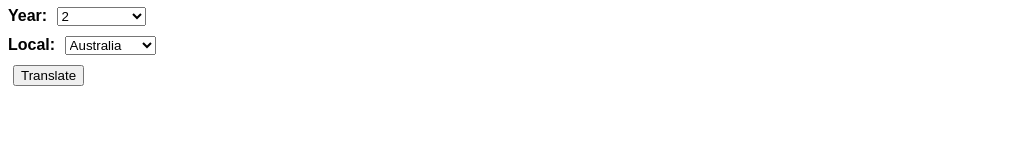
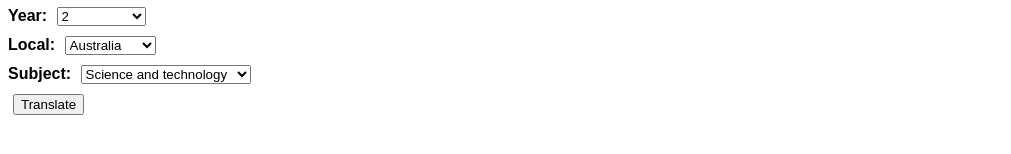
Before and after one commit to TheHooms/Dictionary, a plain HTML site: page index.html in a window 1280 px wide. Shown: the part 278-432 px from the top of the page, without its empty margins (0-1011 px from the left). Drawn offline with Linux system fonts and the light colour scheme.

Commit message:
Added 'subject' dropdown

```diff
--- a/index.html
+++ b/index.html
@@ -80,13 +80,26 @@
       <option value="12">12</option>
     </select>
 <br/>
-    <b>Local:</b>
+  <b>Local:</b>
     <select id="local" required>
       <option value="" disabled selected>Select local</option>
       <option value="Australian English">Australia</option>
       <option value="Canadian English">Canada</option>
       <option value="American English">USA</option>
       <option value="New Zealand English">NZ</option>
+    </select>
+<br/>
+    <b>Subject:</b>
+    <select id="subject" required>
+      <option value="" disabled selected>Select subject</option>
+      <option value="geography">Geography</option>
+      <option value="history">History</option>
+      <option value="science and technology">Science and technology</option>
+      <option value="English">English</option>
+      <option value="Maths">Maths</option>
+      <option value="civics and citizenship">Civics and citizenship</option>
+      <option value="economics and business">Economics and business</option>
+      <option value="integarted">Integrated</option>
     </select>
 <br/>
     <button type="button" id="submitBtn">Translate</button>
@@ -125,6 +138,16 @@
             }
         }
 
+        var dropdown = document.getElementById("subject");
+        var defaultOptionValue = "science and technology";
+
+        for (var i = 0; i < dropdown.options.length; i++) {
+            if (dropdown.options[i].value === defaultOptionValue) {
+                dropdown.selectedIndex = i;
+                break;
+            }
+        }
+
     });
 
 
@@ -141,11 +164,14 @@
       const wordValue = document.getElementById('word').value;
       const yearValue = document.getElementById('year').value;
       const localValue = document.getElementById('local').value;
+      const subjectValue = document.getElementById('subject').value;
+
 
       const requestData = {
         word: wordValue,
         year: yearValue,
         local: localValue,
+        subject: subjectValue
       };
 
       console.log(requestData);
@@ -160,6 +186,7 @@
       .then(response => response.json())
       .then(data => {
         data = data.replace('\n','<br/>').replace('\n\n','<br/><br/>').replace('\r','<br/>').replace(word,'<b>'+word+'</b>').replace('Examples<br/>','<b>Examples</b><br/>').replace('Synonyms<br/>','<b>Synonyms</b><br/>');
+        data = data.replace('Plural<br/>','<b>Plural</b><br/>').replace('Lexical<br/>','<b>Lexical</b><br/>').replace('Phonetic<br/>','<b>Phonetic</b><br/>');
         document.getElementById('response-label').innerHTML = data;
 
       })
```
